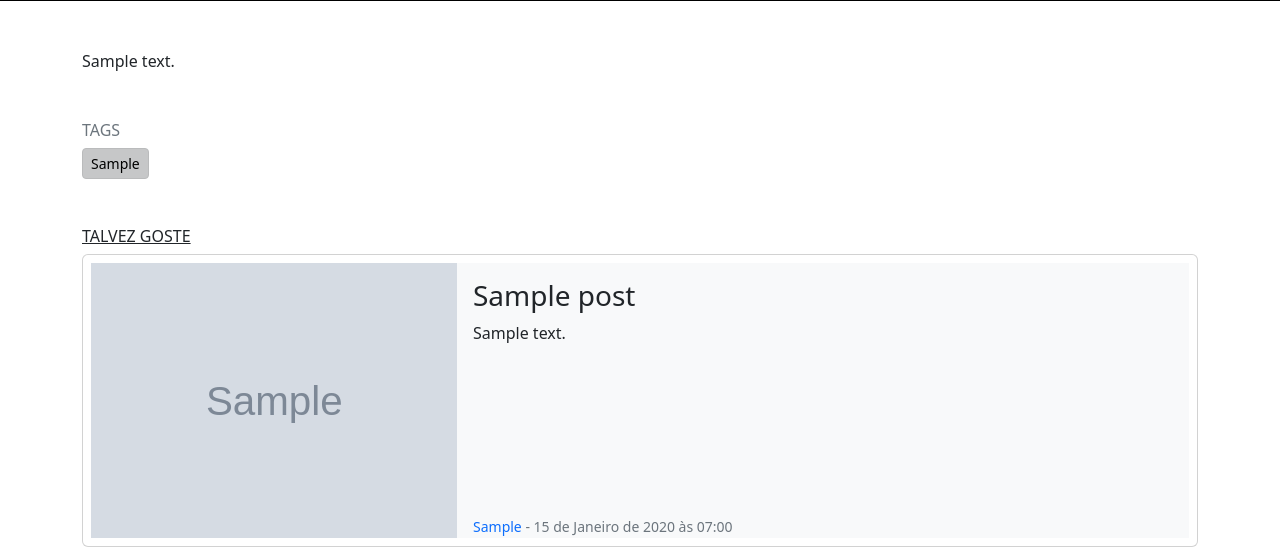
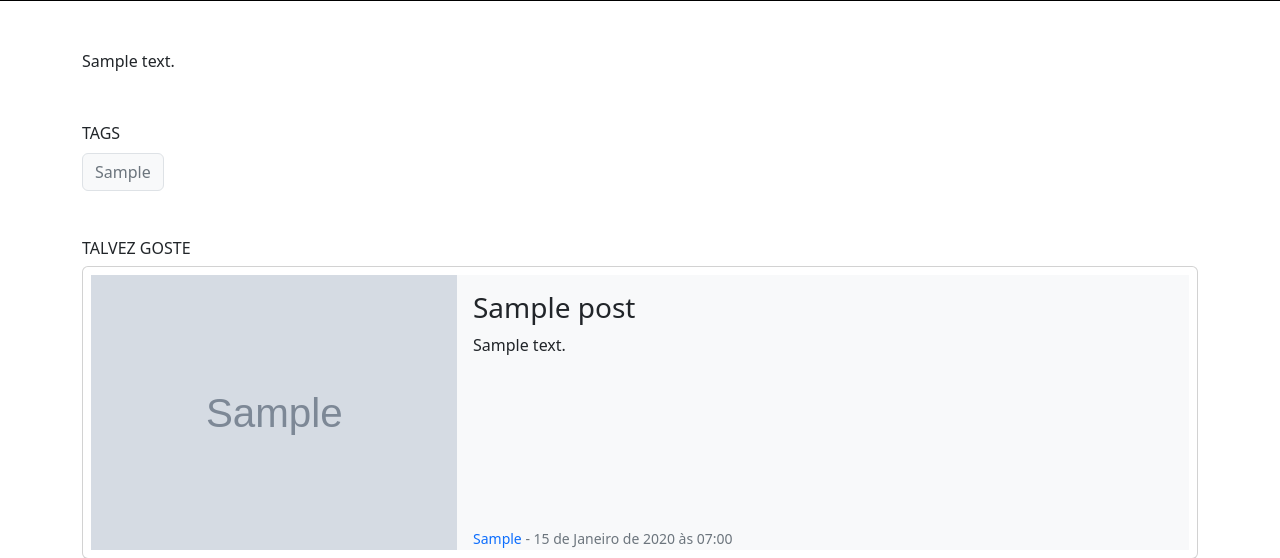
Before and after one commit to wbin01/webprofile, a Django app: a page that uses templates/content.html in a window 1280 px wide. Shown: the part 349-907 px from the top of the page. Run offline with Django 4.2, Linux system fonts and the light colour scheme; tables that the repository leaves empty hold one stand-in row (values such as "Sample post"); grey boxes marked "Sample" are stand-in pictures; some libraries are stand-ins or nearby versions.

Commit message:
card light style - fix blur

```diff
--- a/templates/content.html
+++ b/templates/content.html
@@ -34,17 +34,17 @@
     </section>
     {% if post_tags %}
     <div class="my-5">
-        <h6 class="text-muted">TAGS</h6>
-        <form class="d-flex" role="search" action="{% url 'search_tag' %}">
+        TAGS
+        <form class="d-flex mt-2" role="search" action="{% url 'search_tag' %}">
         {% for tag in post_tags %}
-            <button class="btn btn-light active btn-sm" type="submit" value="{{ tag }}" name="q">{{ tag }}</button>&nbsp;
+            <button class="btn btn-light border text-secondary" type="submit" value="{{ tag }}" name="q">{{ tag }}</button>&nbsp;
         {% endfor %}
         </form>
     </div>
     {% endif %}
     {% if recommended_posts %}
     <div class="mb-5">
-        <h6><u>TALVEZ GOSTE</u></h6>
+        <h6>TALVEZ GOSTE</h6>
         {% for post in recommended_posts %}
             <div class="card mb-3 w-100 p-2">
               <div class="row g-0">
--- a/templates/dashboard.html
+++ b/templates/dashboard.html
@@ -22,7 +22,7 @@
           <a href="{% url 'content' post.url_title post.id %}" class="card-link text-dark text-decoration-none">
             <img src="{{ post.image.url }}" class="card-img" alt="...">
 
-            <div class="rounded-0 rounded-top px-2 py-4" style="position: absolute; top: 10px; left: 10px; width: calc(100% - 20px); background-image: url('{{ post.image.url }}'); background-size: cover; filter: blur(5px);">
+            <div class="rounded-0 rounded-top px-2 py-4" style="position: absolute; top: 7px; left: 7px; width: calc(100% - 20px); background-image: url('{{ post.image.url }}'); background-size: cover; filter: blur(3px);">
               <h3 class="opacity-0">{{ post.title }}</h3>
               <p class="card-text text-truncate pt-2 opacity-0">{{ post.summary }}</p>
             </div>
--- a/templates/index.html
+++ b/templates/index.html
@@ -90,7 +90,7 @@
           <a href="{% url 'content' post.url_title post.id %}" class="card-link text-dark text-decoration-none">
             <img src="{{ post.image.url }}" class="card-img" alt="...">
 
-            <div class="rounded-0 rounded-top px-2 py-4" style="position: absolute; top: 10px; left: 10px; width: calc(100% - 20px); background-image: url('{{ post.image.url }}'); background-size: cover; filter: blur(5px);">
+            <div class="rounded-0 rounded-top px-2 py-4" style="position: absolute; top: 7px; left: 7px; width: calc(100% - 20px); background-image: url('{{ post.image.url }}'); background-size: cover; filter: blur(3px);">
               <h3 class="opacity-0">{{ post.title }}</h3>
               <p class="card-text text-truncate pt-2 opacity-0">{{ post.summary }}</p>
             </div>
--- a/templates/search_post.html
+++ b/templates/search_post.html
@@ -25,7 +25,7 @@
           <a href="{% url 'content' post.url_title post.id %}" class="card-link text-dark text-decoration-none">
             <img src="{{ post.image.url }}" class="card-img" alt="...">
 
-            <div class="rounded-0 rounded-top px-2 py-4" style="position: absolute; top: 10px; left: 10px; width: calc(100% - 20px); background-image: url('{{ post.image.url }}'); background-size: cover; filter: blur(5px);">
+            <div class="rounded-0 rounded-top px-2 py-4" style="position: absolute; top: 7px; left: 7px; width: calc(100% - 20px); background-image: url('{{ post.image.url }}'); background-size: cover; filter: blur(3px);">
               <h3 class="opacity-0">{{ post.title }}</h3>
               <p class="card-text text-truncate pt-2 opacity-0">{{ post.summary }}</p>
             </div>
--- a/templates/search_tag.html
+++ b/templates/search_tag.html
@@ -9,9 +9,9 @@
 
 <!-- ### CONTAINER ### -->
 <div class="container">
-    <div class="mb-5">&nbsp;</div>
+    <div class="mb-5 mt-2">&nbsp;</div>
     <h1 class="text-center mb-4">
-        <span class="text-muted bg-light border px-2 rounded">{{ search_text }}</span>
+        <span class="text-muted bg-light border py-2 px-3 rounded">{{ search_text }}</span>
     </h1>
 
     {% if posts %}
@@ -23,7 +23,7 @@
           <a href="{% url 'content' post.url_title post.id %}" class="card-link text-dark text-decoration-none">
             <img src="{{ post.image.url }}" class="card-img" alt="...">
 
-            <div class="rounded-0 rounded-top px-2 py-4" style="position: absolute; top: 10px; left: 10px; width: calc(100% - 20px); background-image: url('{{ post.image.url }}'); background-size: cover; filter: blur(5px);">
+            <div class="rounded-0 rounded-top px-2 py-4" style="position: absolute; top: 7px; left: 7px; width: calc(100% - 20px); background-image: url('{{ post.image.url }}'); background-size: cover; filter: blur(3px);">
               <h3 class="opacity-0">{{ post.title }}</h3>
               <p class="card-text text-truncate pt-2 opacity-0">{{ post.summary }}</p>
             </div>
```
